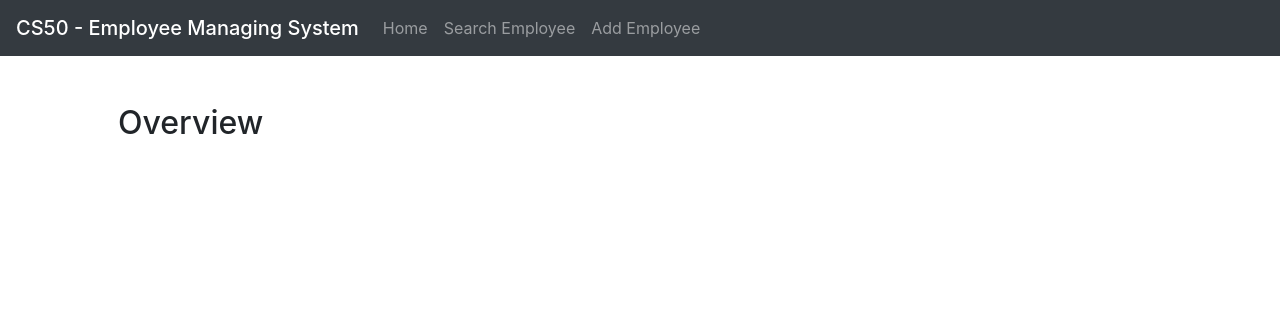
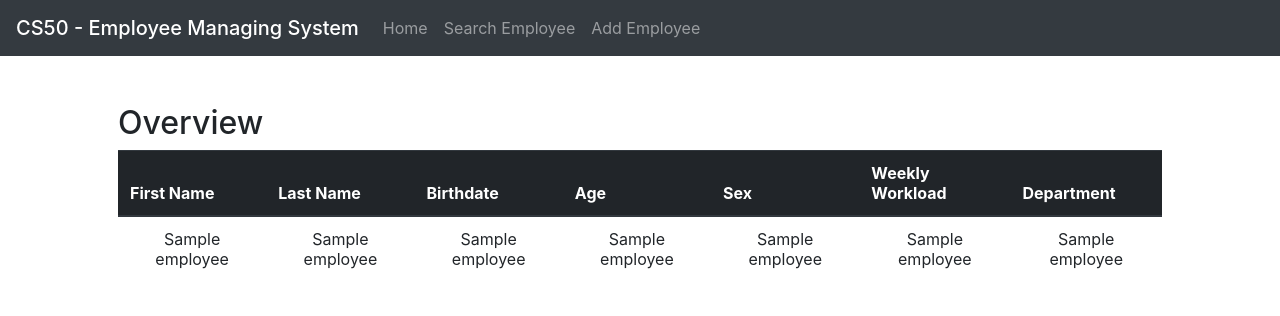
Before and after one commit to 8BitJonny/CS50-Final-Project, a Flask app: template templates/index.html in a window 1280 px wide. Shown: the top 316 px of the page. Run offline with Flask 2, Linux system fonts and the light colour scheme; the template is opened without the code that fills it: most values are stand-ins (such as "Sample title", 1, 10 or a date in 2020); some libraries are stand-ins or nearby versions.

Commit message:
FIrst Database Setup, Displaying it on the index page

```diff
--- a/app.py
+++ b/app.py
@@ -1,10 +1,23 @@
 from flask import Flask, flash, redirect, render_template, request, session
+import sqlite3
 
 app = Flask(__name__)
 
+# Ensure responses aren't cached
+@app.after_request
+def after_request(response):
+    response.headers["Cache-Control"] = "no-cache, no-store, must-revalidate"
+    response.headers["Expires"] = 0
+    response.headers["Pragma"] = "no-cache"
+    return response
+
 @app.route("/")
 def index():
-    return render_template("index.html")
+    with sqlite3.connect("company.db") as con:
+        cursor = con.cursor()
+        cursor.execute("SELECT * FROM employees")
+        db_employees = cursor.fetchall()
+    return render_template("index.html", db_employees=db_employees)
 
 @app.route("/add")
 def add():
--- a/templates/index.html
+++ b/templates/index.html
@@ -2,4 +2,24 @@
 
 {% block main %}
     <h2>Overview</h2>
+    <table class="table">
+        <thead class="thead-dark">
+            <tr>
+                <th scope="col">First Name</th><th>Last Name</th><th>Birthdate</th><th>Age</th><th>Sex</th><th>Weekly Workload</th><th>Department</th>
+            </tr>
+        </thead>
+        <tbody>
+        {% for employee in db_employees %}
+            <tr class="text-center">
+                <td>{{ employee[1] }}</td>
+                <td>{{ employee[2] }}</td>
+                <td>{{ employee[3] }}</td>
+                <td>{{ employee[4] }}</td>
+                <td>{{ employee[5] }}</td>
+                <td>{{ employee[6] }}</td>
+                <td>{{ employee[7] }}</td>
+            </tr>
+        {% endfor %}
+        </tbody>
+    </table>
 {% endblock %}
```
Also changed, not shown: DBsetup.py (added, +24 -0 lines), company.db (added).
